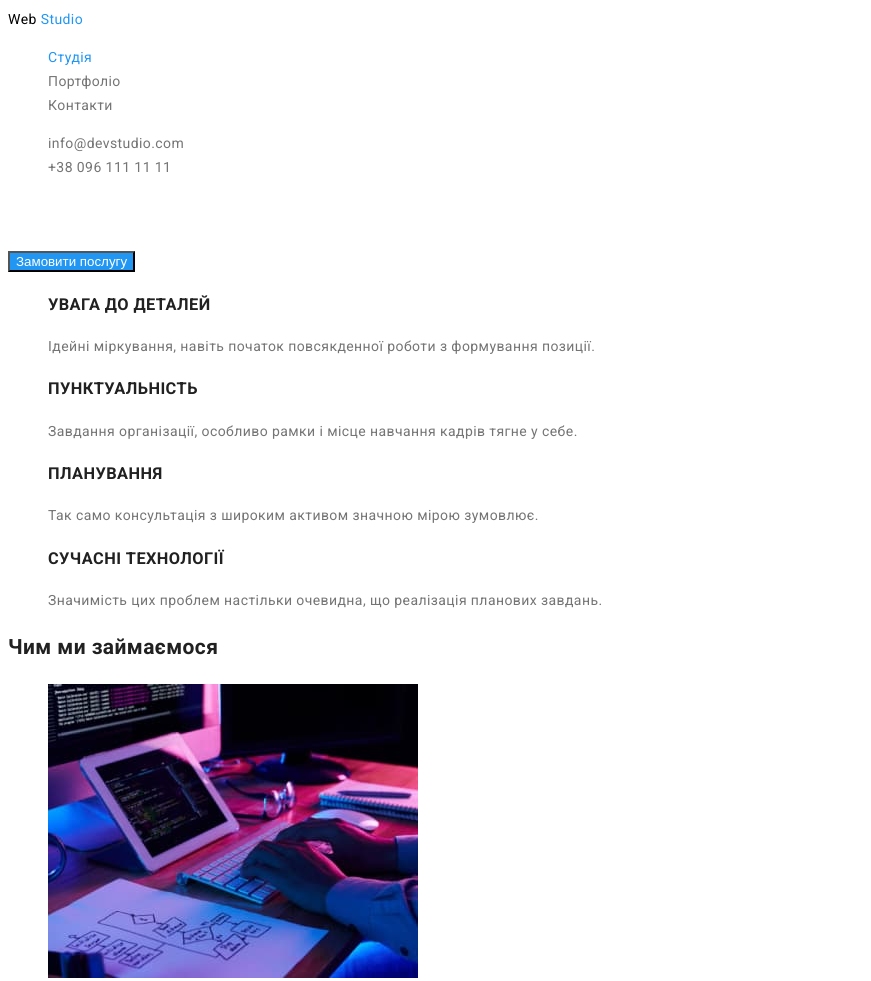
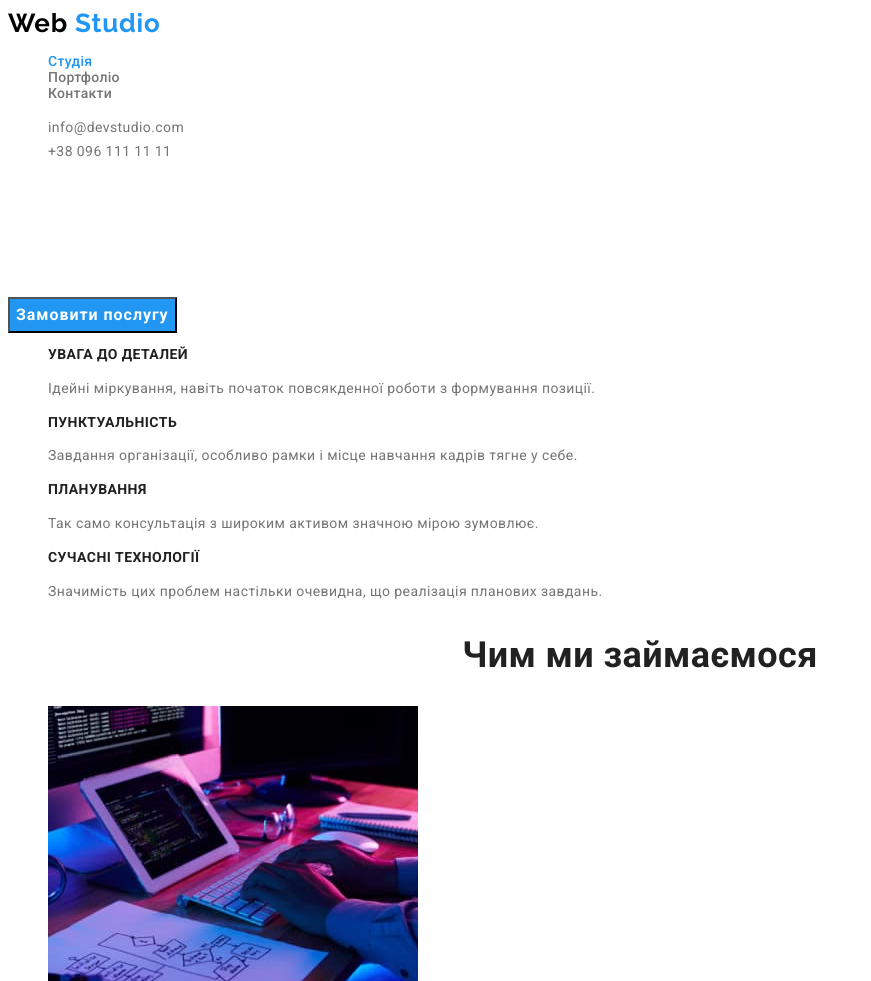
Before and after one commit to HelenBlyzniuk/goit-markup-hw-02, a plain HTML site: page index.html in a window 1280 px wide. Shown: the top 981 px of the page, without its empty margins (0-871 px from the left). Drawn offline with Linux system fonts and the light colour scheme.

Commit message:
add styles of the text to index.html

```diff
--- a/css/styles.css
+++ b/css/styles.css
@@ -26,24 +26,50 @@ a{
 .logo{
     color:#000000;
     text-decoration: none;
+
+    font-family: 'Raleway',sans-serif;;
+    font-weight: 700;
+    font-size: 26px;
+    line-height: 1.2;
+    letter-spacing: 0.03em;
 }
 .logo>span{
     color:var(--active-element-color);
 }
+
 .nav:hover,
 .nav:focus,
 .contact:hover,
 .contact:focus{
     color:var(--active-element-color);
 }
+
+nav{
+        font-weight: 500;
+        font-size: 14px;
+        line-height: 1.14;
+        letter-spacing: 0.02em;
+}
+
 h1{
     color:var(--additional-color);
+
+    font-weight: 900;
+    font-size: 44px;
+    line-height: 1.36;
+
+    text-align: center;
+    letter-spacing: 0.06em;
+    text-transform: uppercase;
 }
+
 .active{
     color:var(--active-element-color);
 }
+
 h2, h3{
     color:var(--title-color);
+
 }
 
 address{
@@ -52,10 +78,60 @@ address{
 .btn-main{
 color:var(--additional-color);
 background-color: var(--active-element-color);
+
+font-family: inherit;
+ font-weight: 700;
+ font-size: 16px;
+ line-height: 1.88;
+
+ text-align: center;
+ letter-spacing: 0.06em;
 }
+
+.services-title {
+    font-weight: 700;
+    font-size: 14px;
+    line-height: 1.14;
+    letter-spacing: 0.03em;
+    text-transform: uppercase;
+}
+
+.about>h2 {
+    font-weight: 700;
+    font-size: 36px;
+    line-height: 1.17;
+    text-align: center;
+
+}
+
+.our-team>h2{
+    font-weight: 700;
+    font-size: 36px;
+    line-height: 1.17;
+    text-align: center;
+
+}
+
+.person>h3{
+    font-weight: 500;
+    font-size: 16px;
+    line-height:1.2;
+
+    text-align: center;
+}
+
+.person>p{
+    font-size: 16px;
+    line-height: 1.19;
+
+    text-align: center;
+}
+
+
 .btn-secondary{
     color:var(--title-color);
 }
+
 .btn-secondary:hover{
     color:var(--additional-color);
     background-color:var(--active-element-color);
--- a/index.html
+++ b/index.html
@@ -33,20 +33,20 @@
         <section class="about">
             <ul class="services">
                 <li>
-                    <h3>УВАГА ДО ДЕТАЛЕЙ</h3>
-                    <p>Ідейні міркування, навіть початок повсякденної роботи з формування позиції.</p>
+                    <h3 class="services-title">УВАГА ДО ДЕТАЛЕЙ</h3>
+                    <p class="services-text">Ідейні міркування, навіть початок повсякденної роботи з формування позиції.</p>
                 </li>
                 <li>
-                    <h3>ПУНКТУАЛЬНІСТЬ</h3>
-                    <p>Завдання організації, особливо рамки і місце навчання кадрів тягне у себе.</p>
+                    <h3 class="services-title">ПУНКТУАЛЬНІСТЬ</h3>
+                    <p class="services-text">Завдання організації, особливо рамки і місце навчання кадрів тягне у себе.</p>
                 </li>
                 <li>
-                    <h3>ПЛАНУВАННЯ</h3>
-                    <p>Так само консультація з широким активом значною мірою зумовлює.</p>
+                    <h3 class="services-title">ПЛАНУВАННЯ</h3>
+                    <p class="services-text">Так само консультація з широким активом значною мірою зумовлює.</p>
                 </li>
                 <li>
-                    <h3>СУЧАСНІ ТЕХНОЛОГІЇ</h3>
-                    <p>Значимість цих проблем настільки очевидна, що реалізація планових завдань.</p>
+                    <h3 class="services-title">СУЧАСНІ ТЕХНОЛОГІЇ</h3>
+                    <p class="services-text">Значимість цих проблем настільки очевидна, що реалізація планових завдань.</p>
                 </li>
             </ul>
 
```
